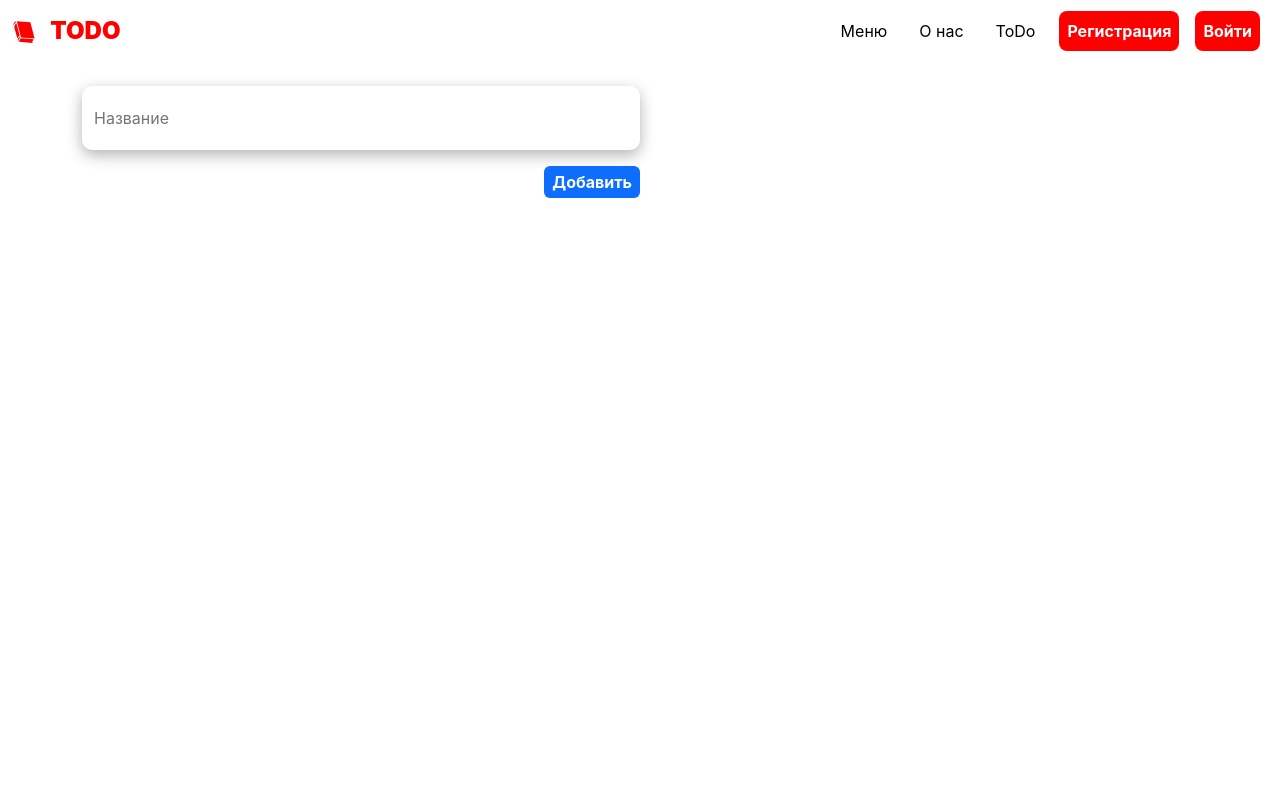
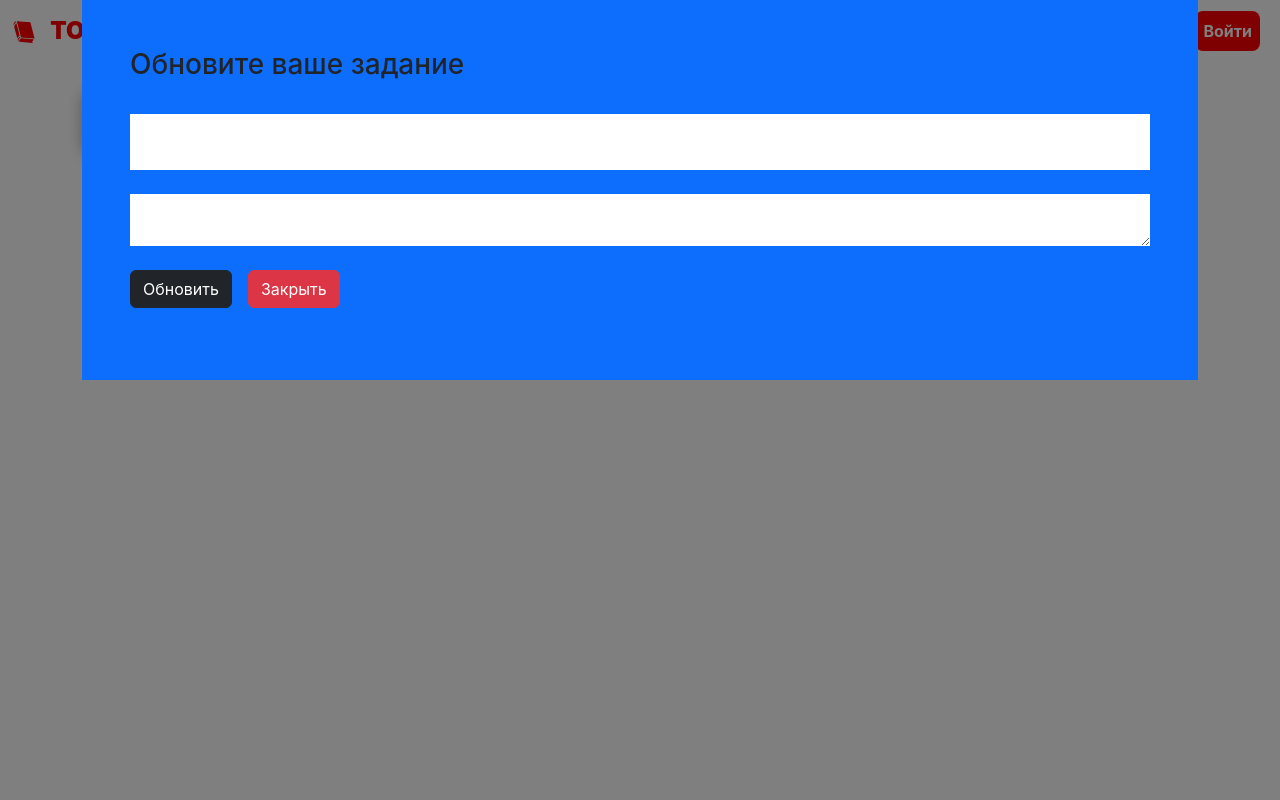
Before and after one commit to op7en/todoapp, a React (Create React App) app in the folder frontend/: page /todo in a window 1280 px wide. Shown: the top 800 px of the page. Built offline with nearby package versions, Linux system fonts and the light colour scheme.

Commit message:
Fix update modal position

```diff
--- a/frontend/src/components/Todo/Todo.css
+++ b/frontend/src/components/Todo/Todo.css
@@ -55,3 +55,15 @@
   resize: vertical;
   min-height: 80px;
 }
+
+.todo-update {
+  position: fixed;
+  top: 0;
+  left: 0;
+  width: 100%;
+  height: 100%;
+  background-color: rgba(0, 0, 0, 0.5);
+  z-index: 999;
+  justify-content: center;
+  align-items: center;
+}
--- a/frontend/src/components/Todo/Todo.jsx
+++ b/frontend/src/components/Todo/Todo.jsx
@@ -97,9 +97,9 @@ const Todo = () => {
       toast.error("Пожалуйста авторизуйтесь");
     }
   };
-
   const dis = (value) => {
-    document.getElementById("todo-update").style.display = value;
+    document.getElementById("todo-update").style.display =
+      value === "block" ? "flex" : "none";
   };
   return (
     <>
```
